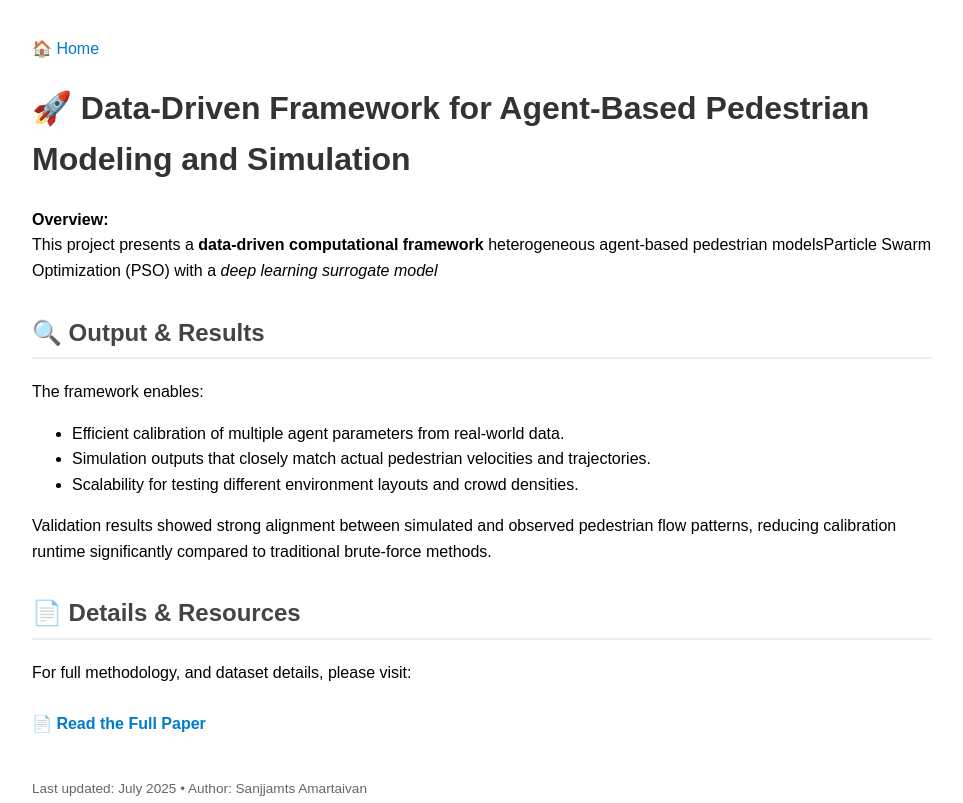
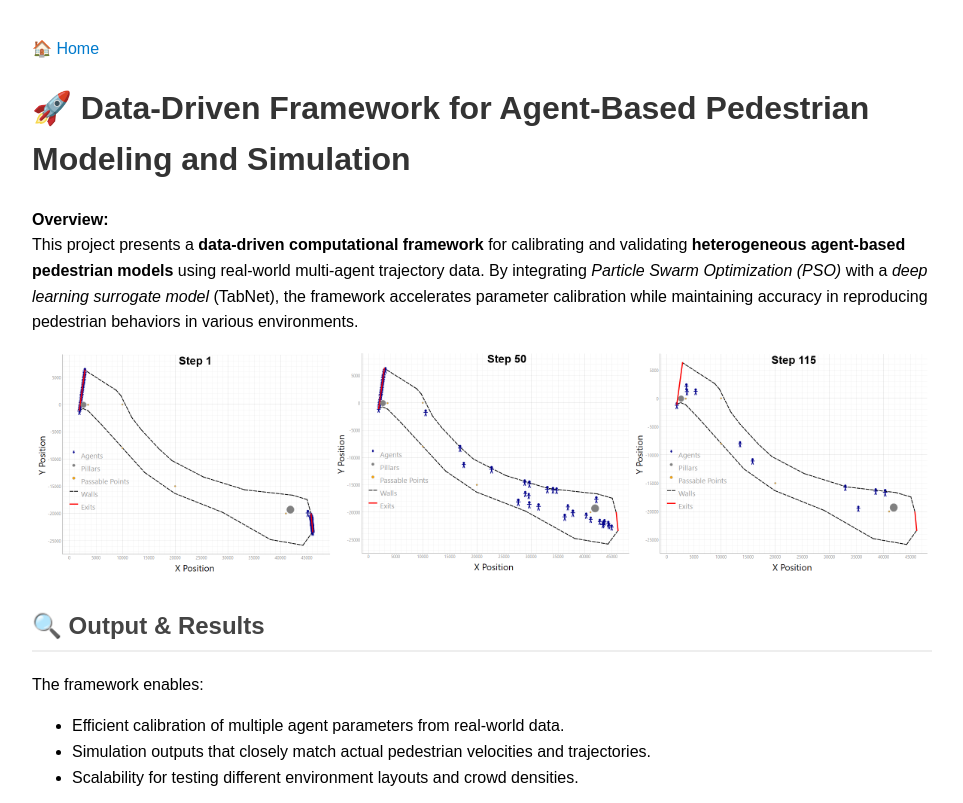
Before and after one commit to amartaivan-s/dd-abpm, a plain HTML site: page index.html in a window 1280 px wide. Shown: the top 803 px of the page, without its empty margins (158-1121 px from the left). Drawn offline with Linux system fonts and the light colour scheme.

Commit message:
Update index.html

```diff
--- a/index.html
+++ b/index.html
@@ -16,16 +16,12 @@
     color: #333;
   }
   .project-image {
-  width: 60%;
-  height: auto;
-  border-radius: 8px;
-  margin: 16px auto;
-  display: block; }
-  .section-title {
-    margin-top: 28px; color: var(--ink2);
-    border-bottom: 2px solid var(--rule); padding-bottom: 6px;
+    width: 100%;
+    height: auto;
+    border-radius: 8px;
+    margin: 16px auto;
+    display: block;
   }
-
   .section-title {
     margin-top: 30px;
     color: #444;
@@ -48,13 +44,15 @@
 </head>
 <body>
 <p><a href="https://amartaivan-s.github.io/">🏠 Home</a></p>
+
 <h1>🚀 Data-Driven Framework for Agent-Based Pedestrian Modeling and Simulation</h1>
 
 <p><strong>Overview:</strong><br>
-This project presents a <strong> data-driven computational framework</strong for calibrating and validating <strong> heterogeneous agent-based pedestrian models</strong using real-world multi-agent trajectory data.
-By integrating <em>Particle Swarm Optimization (PSO)</em> with a <em>deep learning surrogate model</em (TabNet), the framework accelerates parameter calibration while maintaining accuracy in reproducing pedestrian behaviors in various environments.</p>
+This project presents a <strong>data-driven computational framework</strong> for calibrating and validating <strong>heterogeneous agent-based pedestrian models</strong> using real-world multi-agent trajectory data.
+By integrating <em>Particle Swarm Optimization (PSO)</em> with a <em>deep learning surrogate model</em> (TabNet), the framework accelerates parameter calibration while maintaining accuracy in reproducing pedestrian behaviors in various environments.</p>
 
-<src="simulation_steps.png" alt="Framework Overview Diagram" class="project-image">
+<img src="simulation_steps.png" alt="Framework Overview Diagram" class="project-image">
+
 
 <h2 class="section-title">🔍 Output & Results</h2>
 <p>
```
